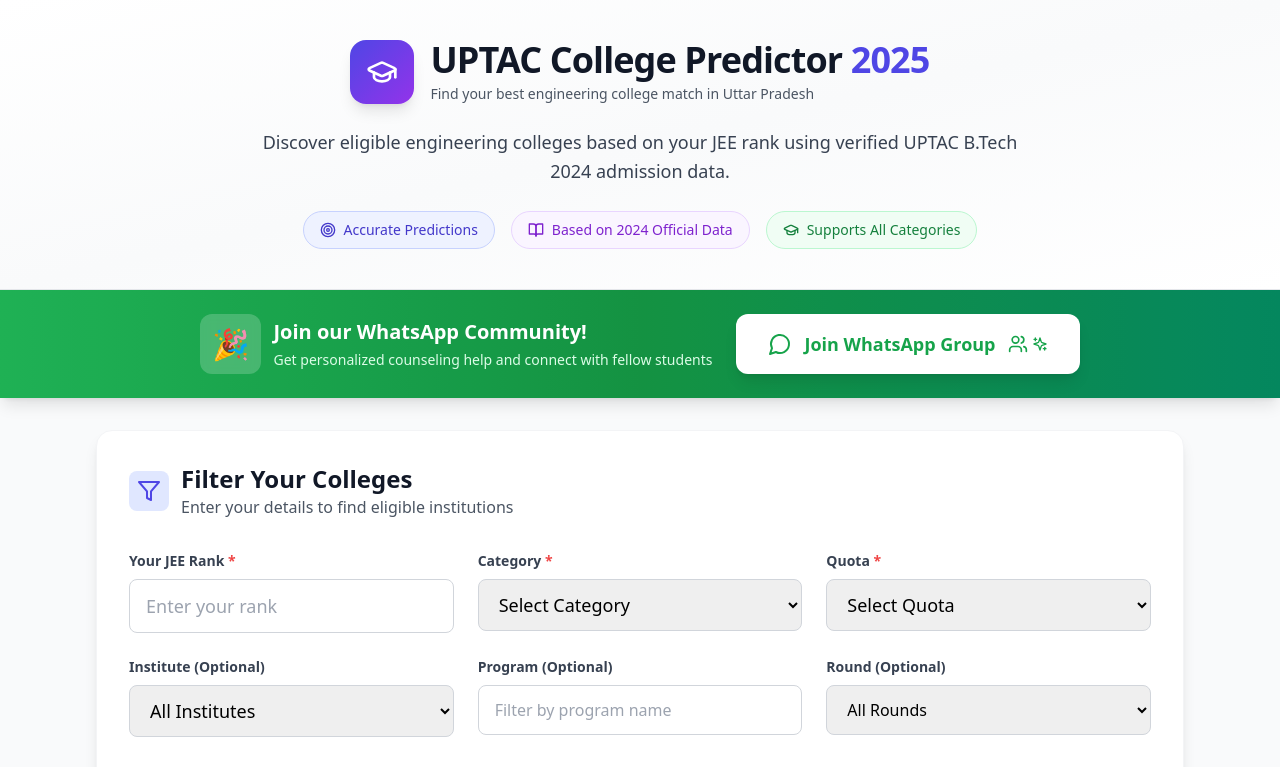
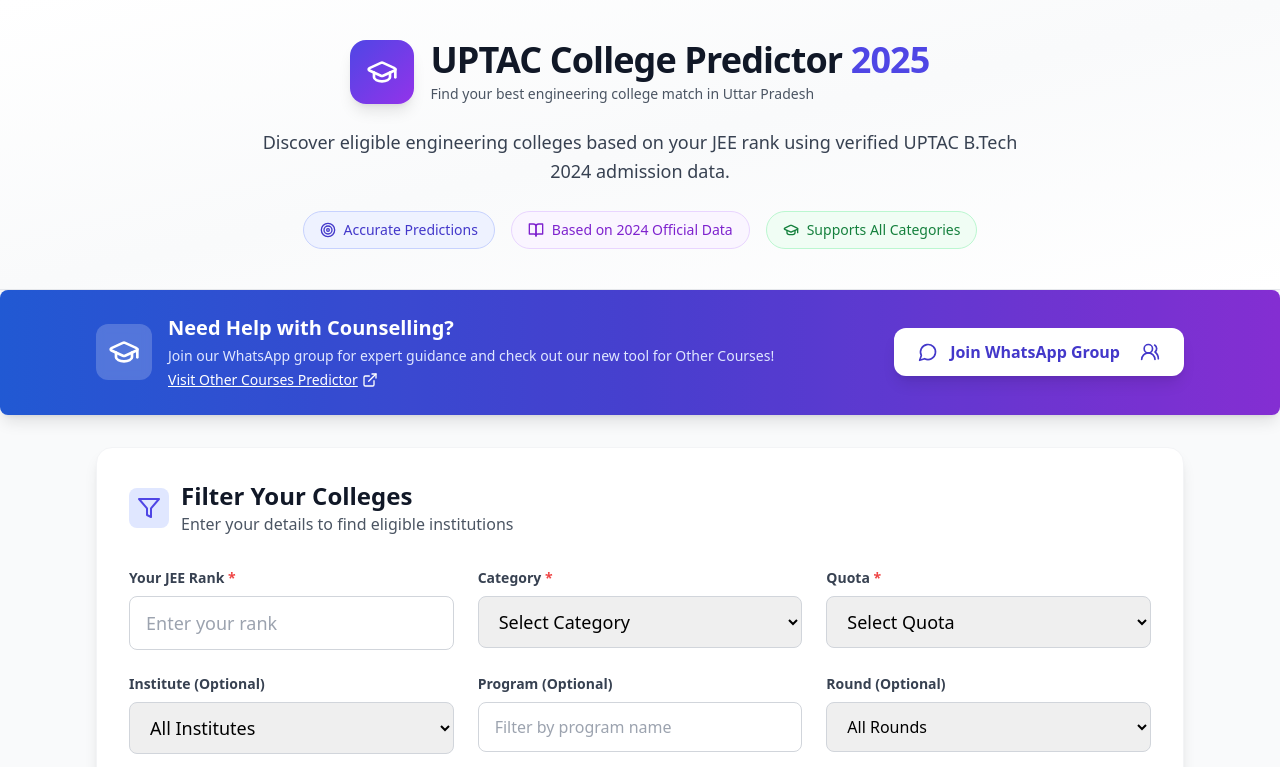
Before and after one commit to 0Tusharbhardwaj/uptac-college-predictor, a React (Vite) app: page / in a window 1280 px wide. Shown: the top 767 px of the page. Built offline with nearby package versions, Linux system fonts and the light colour scheme.

Commit message:
add WhatsAppBanner.tsx

```diff
--- a/src/components/WhatsAppBanner.tsx
+++ b/src/components/WhatsAppBanner.tsx
@@ -1,33 +1,45 @@
 import React from 'react';
-import { MessageCircle, Users, Sparkles } from 'lucide-react';
+import { MessageCircle, GraduationCap, Users2, ExternalLink } from 'lucide-react';
 
 const WhatsAppBanner: React.FC = () => {
   return (
-    <div className="bg-gradient-to-r from-green-500 via-green-600 to-emerald-600 text-white shadow-lg relative overflow-hidden">
+    <div className="bg-gradient-to-r from-blue-600 via-indigo-600 to-purple-600 text-white shadow-lg relative overflow-hidden rounded-lg">
       <div className="absolute inset-0 bg-black/10"></div>
       <div className="relative max-w-6xl mx-auto px-4 sm:px-6 lg:px-8 py-6">
-        <div className="flex flex-col lg:flex-row items-center justify-center gap-6 text-center lg:text-left">
-          <div className="flex items-center gap-3">
+        <div className="flex flex-col lg:flex-row items-center justify-between gap-6 text-center lg:text-left">
+          {/* Left Section */}
+          <div className="flex items-center gap-4">
             <div className="p-3 bg-white/20 rounded-xl backdrop-blur-sm">
-              <span className="text-3xl">🎉</span>
+              <GraduationCap className="w-8 h-8 text-white" />
             </div>
             <div>
-              <h3 className="text-xl font-bold mb-1">Join our WhatsApp Community!</h3>
-              <p className="text-green-100 text-sm">Get personalized counseling help and connect with fellow students</p>
+              <h3 className="text-xl font-bold mb-1">Need Help with Counselling?</h3>
+              <p className="text-indigo-100 text-sm">
+                Join our WhatsApp group for expert guidance and check out our new tool for Other Courses!
+              </p>
+              <a
+                href="https://other-college-predictor.vercel.app/"
+                target="_blank"
+                rel="noopener noreferrer"
+                className="inline-flex items-center gap-1 text-sm text-white underline hover:text-indigo-200 mt-1"
+              >
+                Visit Other Courses Predictor
+                <ExternalLink className="w-4 h-4" />
+              </a>
             </div>
           </div>
 
+          {/* Join WhatsApp Button */}
           <a
             href="https://chat.whatsapp.com/I5B4dCtJem8A3JEgSiKtgM?mode=r_c"
             target="_blank"
             rel="noopener noreferrer"
-            className="inline-flex items-center gap-3 bg-white text-green-600 px-8 py-4 rounded-xl font-bold text-lg hover:bg-green-50 transition-all duration-300 transform hover:scale-105 shadow-lg hover:shadow-xl"
+            className="inline-flex items-center gap-3 bg-white text-indigo-700 px-6 py-3 rounded-xl font-bold text-base hover:bg-indigo-50 transition-all duration-300 transform hover:scale-105 shadow-lg hover:shadow-xl"
           >
-            <MessageCircle className="w-6 h-6" />
+            <MessageCircle className="w-5 h-5" />
             Join WhatsApp Group
-            <div className="flex items-center gap-1">
-              <Users className="w-5 h-5" />
-              <Sparkles className="w-4 h-4" />
+            <div className="flex items-center gap-1 ml-2">
+              <Users2 className="w-5 h-5" />
             </div>
           </a>
         </div>
```
